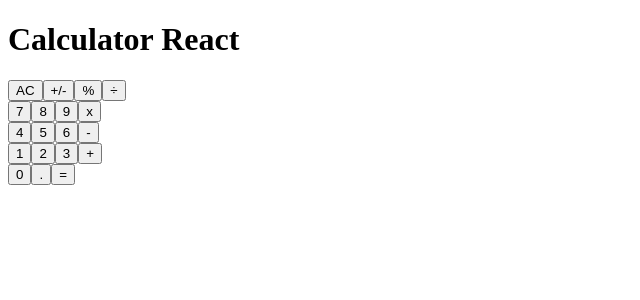
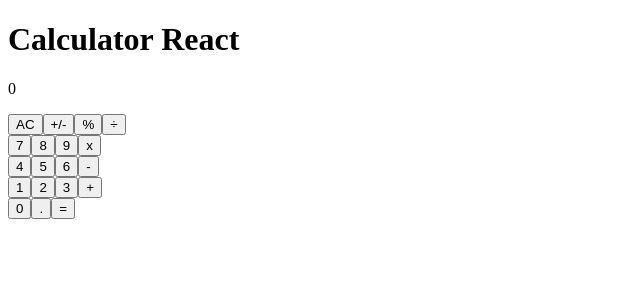
Before and after one commit to praz99/react_calculator, a React (Create React App) app: page / in a window 1280 px wide. Shown: the top 300 px of the page, without its empty margins (0-640 px from the left). Built offline with nearby package versions, Linux system fonts and the light colour scheme.

Commit message:
change the method to display results.

```diff
--- a/src/components/App.js
+++ b/src/components/App.js
@@ -17,23 +17,23 @@ class App extends React.Component {
   }
 
   handleClick = buttonName => {
+    const result = calculate(this.state, buttonName);
+    this.setState(result);
+  }
+
+  showResult() {
     const { total, next, operation } = this.state;
-    const result = calculate({ total, next, operation }, buttonName);
-    this.setState({
-      total: result.total,
-      next: result.next,
-      operation: result.operation,
-    });
+    const result = `${total}${operation}${next}`.replace(/null/g, '');
+    return result === '' ? undefined : result;
   }
 
   render() {
-    const { total, next } = this.state;
     return (
       <div className="App">
         <header className="App-header">
           <h1>Calculator React</h1>
           <>
-            <Display result={total} next={next} />
+            <Display result={this.showResult()} />
             <ButtonPanel handleClick={this.handleClick} />
           </>
         </header>
--- a/src/components/Display.js
+++ b/src/components/Display.js
@@ -1,25 +1,15 @@
 import PropTypes from 'prop-types';
 
-const Display = props => {
-  const { result, next } = props;
-  if (next) {
-    return (
-      <p>{ next }</p>
-    );
-  }
-  return (
-    <p>{ result }</p>
-  );
-};
+const Display = ({ result }) => (
+  <p>{ result }</p>
+);
 
 Display.propTypes = {
   result: PropTypes.string,
-  next: PropTypes.string,
 };
 
 Display.defaultProps = {
   result: '0',
-  next: null,
 };
 
 export default Display;
```
Also changed, not shown: 1 other file (tests, documents, lock files or other folders).
